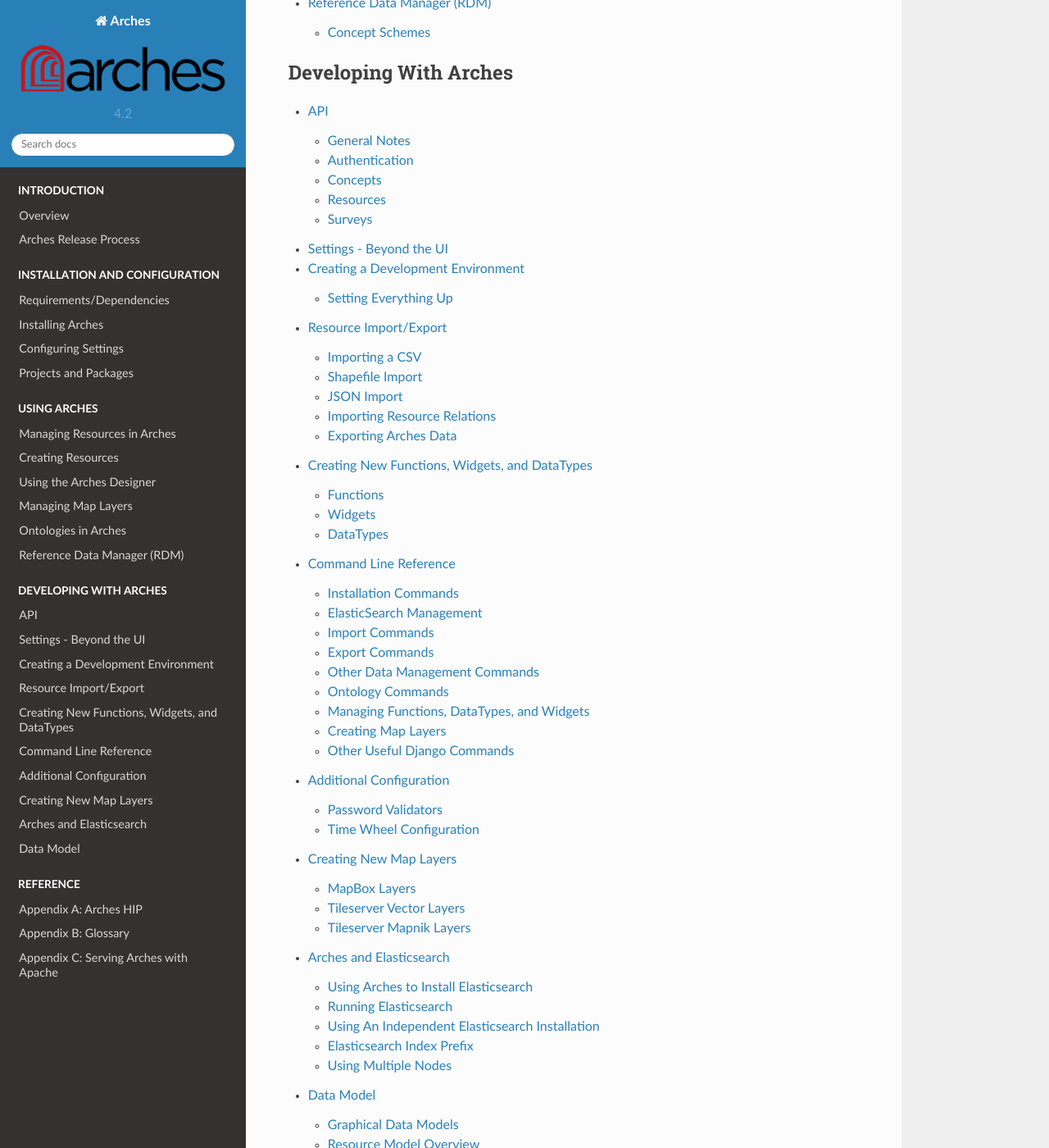
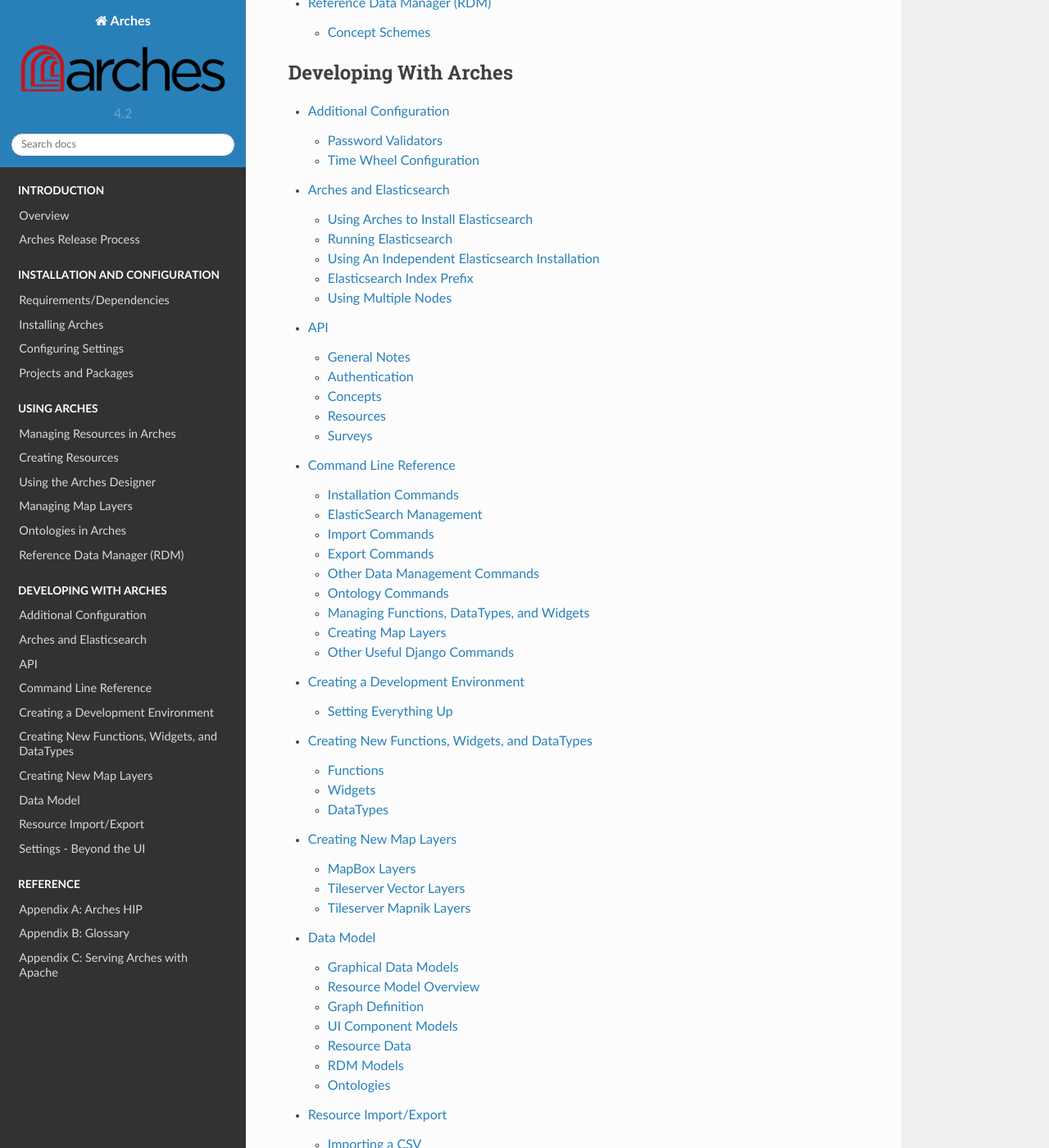
Before and after one commit to archesproject/arches-docs, a Sphinx documentation site: the page built from docs/index.txt, in a window 1280 px wide and 1400 px high, scrolled down 1536 px. Shown: the whole window at 82% size. Built offline with Sphinx 7.4.7 and the Read the Docs theme 2.0.0, drawn with Linux system fonts in a browser that asks for light colours; some of the changed text lies outside the part shown.

Commit message:
#56 reorder some items in the index

```diff
--- a/docs/index.txt
+++ b/docs/index.txt
@@ -33,16 +33,16 @@
     :caption: Developing With Arches
     :maxdepth: 2
 
+    additional-configuration
+    arches-and-elasticsearch
     api
+    command-line-reference
+    creating-a-development-environment
+    functions-widgets-datatypes
+    creating-new-map-layers
+    data-model
+    import-export
     settings-beyond-the-ui
-    creating-a-development-environment
-    import-export
-    functions-widgets-datatypes
-    command-line-reference
-    additional-configuration
-    creating-new-map-layers
-    arches-and-elasticsearch
-    data-model
 
 
 .. toctree::
```
